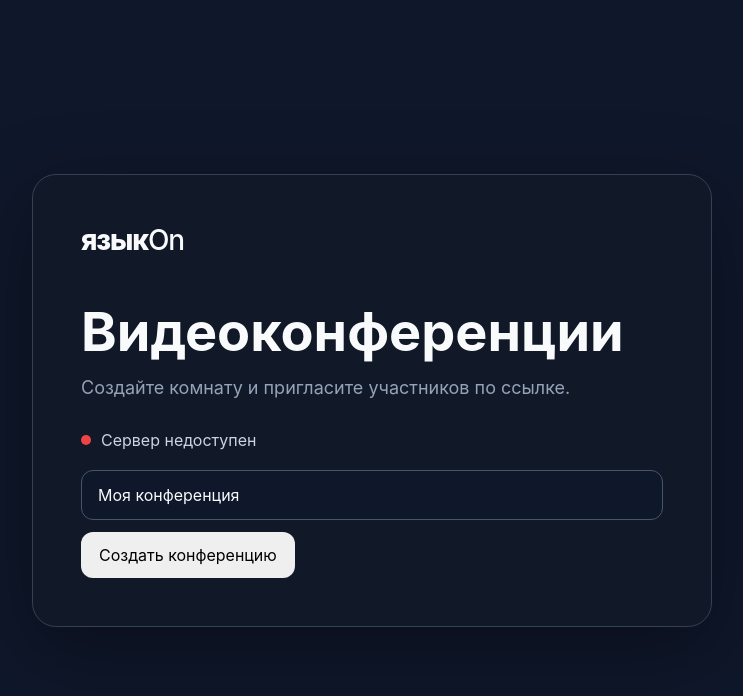
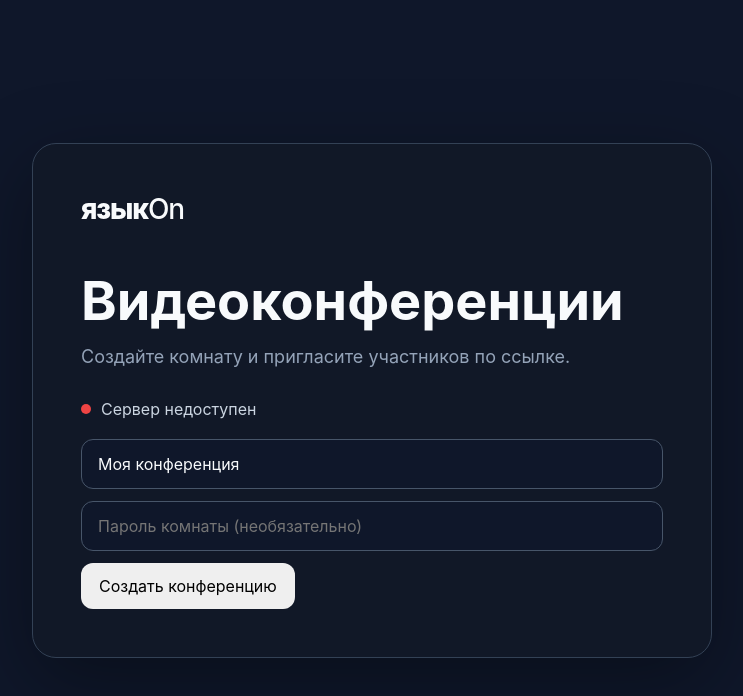
Before and after one commit to Aleksey-Kudrin/yazykOn, a React (Vite) app in the folder web/: page / in a window 1280 px wide. Shown: the top 696 px of the page, without its empty margins (268-1011 px from the left). Built offline with nearby package versions, Linux system fonts and the light colour scheme; no server answers.

Commit message:
feat(web): add room password creation

```diff
--- a/web/src/main.tsx
+++ b/web/src/main.tsx
@@ -9,6 +9,7 @@ function Home() {
   const [room, setRoom] = React.useState<{ id: string; name: string } | null>(null);
   const [name, setName] = React.useState("Моя конференция");
   const [loading, setLoading] = React.useState(false);
+  const [password, setPassword] = React.useState("");
 
   React.useEffect(() => {
     fetch((import.meta.env.VITE_API_URL ?? "http://localhost:3000") + "/api/health")
@@ -20,7 +21,7 @@ function Home() {
   async function handleCreateRoom() {
     setLoading(true);
     try {
-      const created = await createRoom(name);
+      const created = await createRoom(name, password);
       setRoom(created);
       window.history.pushState({}, "", `/room/${created.id}`);
       window.dispatchEvent(new PopStateEvent("popstate"));
@@ -50,6 +51,14 @@ function Home() {
           maxLength={100}
         />
 
+        <input
+          type="password"
+          value={password}
+          onChange={(event) => setPassword(event.target.value)}
+          placeholder="Пароль комнаты (необязательно)"
+          maxLength={128}
+        />
+
         <button disabled={loading} onClick={handleCreateRoom}>
           {loading ? "Создание…" : "Создать конференцию"}
         </button>
@@ -57,7 +66,7 @@ function Home() {
         {room && (
           <div className="room">
             <strong>{room.name}</strong>
-            <div>Код комнаты: <code>{room.id}</code></div>
+            <div>Код комнаты: <code>{room.id}</code>{room.requiresPassword ? " • 🔒 пароль защищает вход" : ""}</div>
           </div>
         )}
       </section>
```
